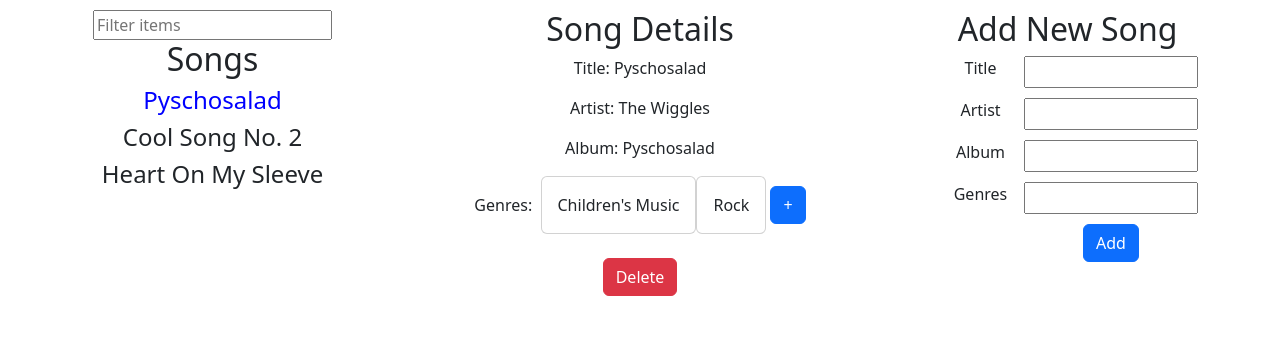
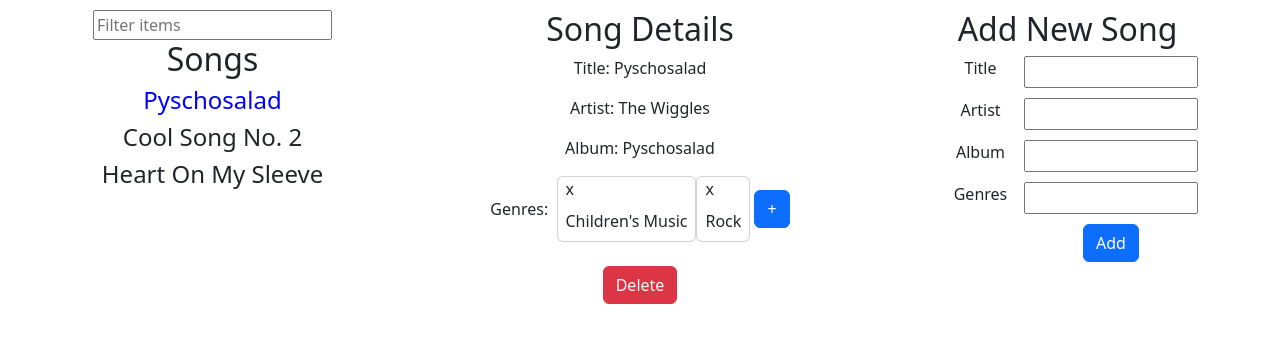
Before and after one commit to mickelson-classroom/list-detail-site-andrewbengordon, a React (Create React App) app: page / in a window 1280 px wide. Both pictures are taken after a click on the element "Pyschosalad". Shown: the top 342 px of the page. Built offline with nearby package versions, Linux system fonts and the light colour scheme.

Commit message:
WIP delete genre

```diff
--- a/src/Components/DetailComponent.tsx
+++ b/src/Components/DetailComponent.tsx
@@ -15,11 +15,19 @@ function DetailComponent({ selectedSong, removeSong }: DetailComponentProps) {
     selectedSong?.genres.push(genre);
   };
 
-  const handleDelete = () => {
+  const handleDeleteSong = () => {
     if (selectedSong) {
       removeSong(selectedSong.id);
     }
   };
+
+  const handleDeleteGenre = (genre: string) => {
+    if (selectedSong) {
+      selectedSong.genres = selectedSong.genres.filter(
+        (item) => item !== genre
+      );
+    }
+  }
 
   return (
     <div>
@@ -34,7 +42,8 @@ function DetailComponent({ selectedSong, removeSong }: DetailComponentProps) {
               Genres: &nbsp;
               {selectedSong.genres.map((genre) => (
                 <Card>
-                  <Card.Body>{genre}</Card.Body>
+                  <div className="d-flex ps-2 justify-content-start" onClick={() => handleDeleteGenre(genre)}>x</div>
+                  <Card.Body className="p-2">{genre}</Card.Body>
                 </Card>
               ))}{" "}
               &nbsp;
@@ -44,7 +53,7 @@ function DetailComponent({ selectedSong, removeSong }: DetailComponentProps) {
             </div>
           </div>
           <br />
-          <Button variant="danger" onClick={handleDelete}>
+          <Button variant="danger" onClick={handleDeleteSong}>
             Delete
           </Button>
           <AddGenreModal
```
